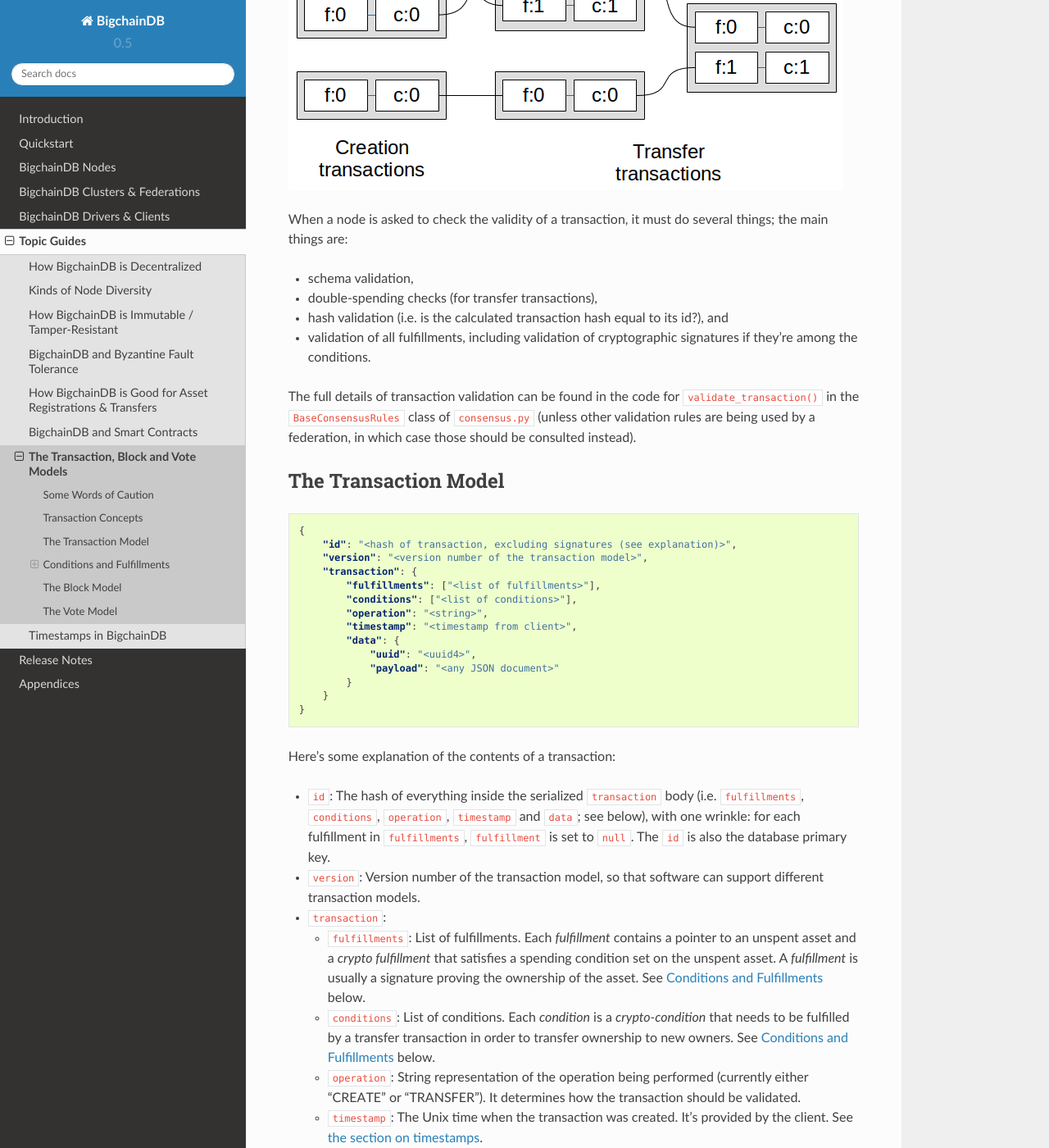
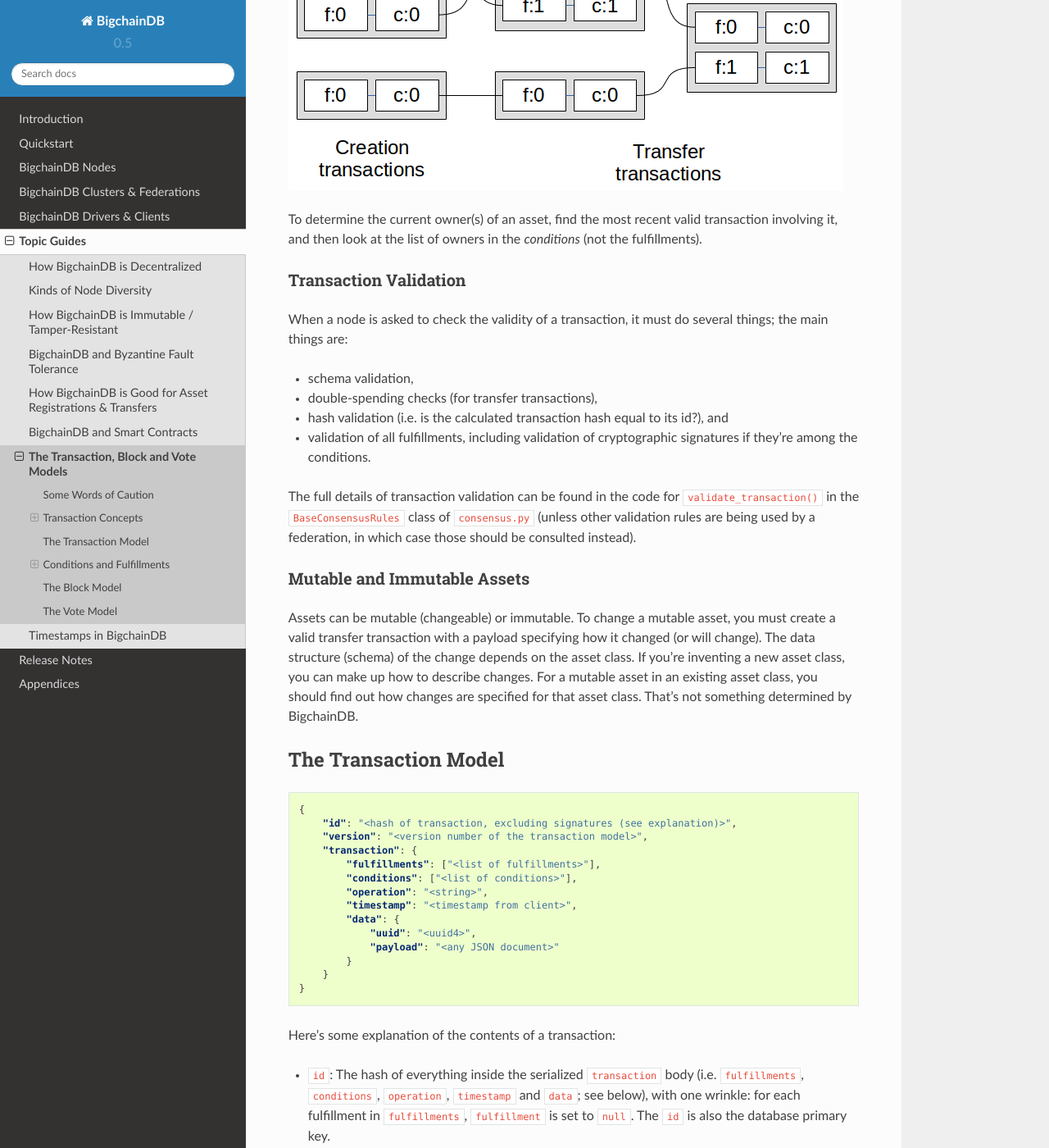
Before and after one commit to bigchaindb/bigchaindb, a Sphinx documentation site: the page built from docs/source/topic-guides/models.md, in a window 1280 px wide and 1400 px high, scrolled down 1536 px. Shown: the whole window at 82% size. Built offline with Sphinx 7.4.7 and the Read the Docs theme 2.0.0, drawn with Linux system fonts in a browser that asks for light colours.

Commit message:
Docs: Notes on mutable assets & determining asset owners

```diff
--- a/docs/source/topic-guides/models.md
+++ b/docs/source/topic-guides/models.md
@@ -33,6 +33,11 @@
 
 ![Tracking the stories of three assets](../_static/stories_3_assets.png)
 
+To determine the current owner(s) of an asset, find the most recent valid transaction involving it, and then look at the list of owners in the _conditions_ (not the fulfillments).
+
+
+### Transaction Validation
+
 When a node is asked to check the validity of a transaction, it must do several things; the main things are:
 
 * schema validation,
@@ -41,6 +46,11 @@
 * validation of all fulfillments, including validation of cryptographic signatures if they’re among the conditions.
 
 The full details of transaction validation can be found in the code for `validate_transaction()` in the `BaseConsensusRules` class of [`consensus.py`](https://github.com/bigchaindb/bigchaindb/blob/master/bigchaindb/consensus.py) (unless other validation rules are being used by a federation, in which case those should be consulted instead).
+
+
+### Mutable and Immutable Assets
+
+Assets can be mutable (changeable) or immutable. To change a mutable asset, you must create a valid transfer transaction with a payload specifying how it changed (or will change). The data structure (schema) of the change depends on the asset class. If you're inventing a new asset class, you can make up how to describe changes. For a mutable asset in an existing asset class, you should find out how changes are specified for that asset class. That's not something determined by BigchainDB.
 
 
 ## The Transaction Model
```
